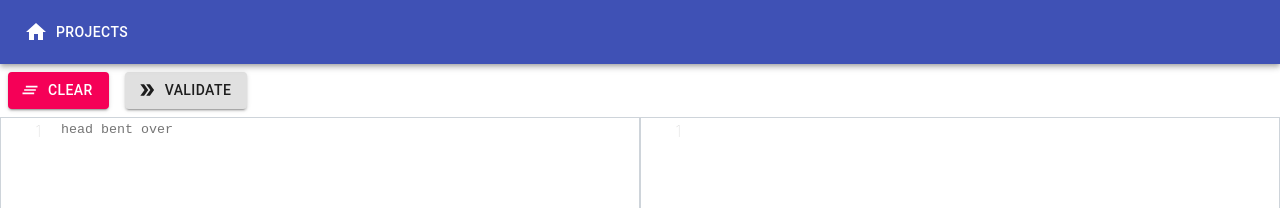
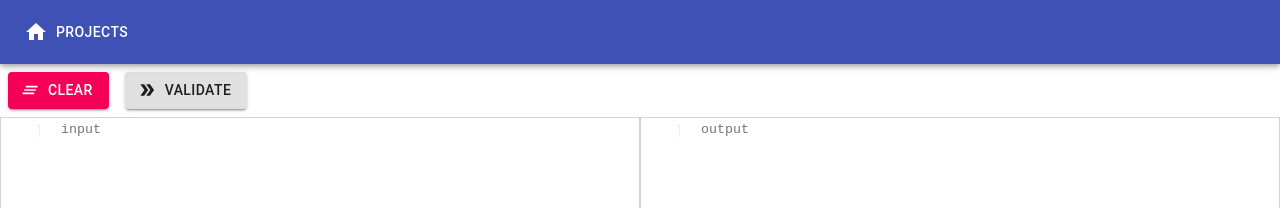
Before and after one commit to orange-puff/Playground, a React (Create React App) app in the folder src/Playground.Web/UI/: page /projects/json_project in a window 1280 px wide. Shown: the top 208 px of the page. Built offline with nearby package versions, Linux system fonts and the light colour scheme.

Commit message:
looking good

```diff
--- a/src/Playground.Web/UI/src/components/editor/Editor.tsx
+++ b/src/Playground.Web/UI/src/components/editor/Editor.tsx
@@ -16,7 +16,7 @@ function Editor(props: React.PropsWithChildren<IEditorProps>) {
     const [numRows, setNumRows] = useState(1);
 
     useEffect(() => {
-        if (typeof (value) === 'string') {
+        if (typeof (value) === 'string' && !readonly) {
             handleChange(value);
         }
     }, [value])
--- a/src/Playground.Web/UI/src/components/projects/json_project/JsonProject.tsx
+++ b/src/Playground.Web/UI/src/components/projects/json_project/JsonProject.tsx
@@ -26,7 +26,7 @@ const JsonProject = () => {
     const styles = useStyles();
     const [input, setInput] = useState<string>('');
     const [inputState, setInputState] = useState<InputState>(InputState.Neutral);
-    const numRows: number = 20;
+    const [output, setOutput] = useState<sting>('');
 
     function validate() {
         const requestOptions = {
@@ -62,8 +62,8 @@ const JsonProject = () => {
                 </Button>
             </div>
             <div style={{display: "flex", flexDirection: "row"}}>
-                <Editor value={input} setValue={setInput} placeHolder='head bent over' readonly={false}/>
-                <Editor readonly={true}/>
+                <Editor value={input} setValue={setInput} placeHolder='input' readonly={false}/>
+                <Editor value={output} placeHolder='output' readonly={true}/>
             </div>
         </div>
     );
```
